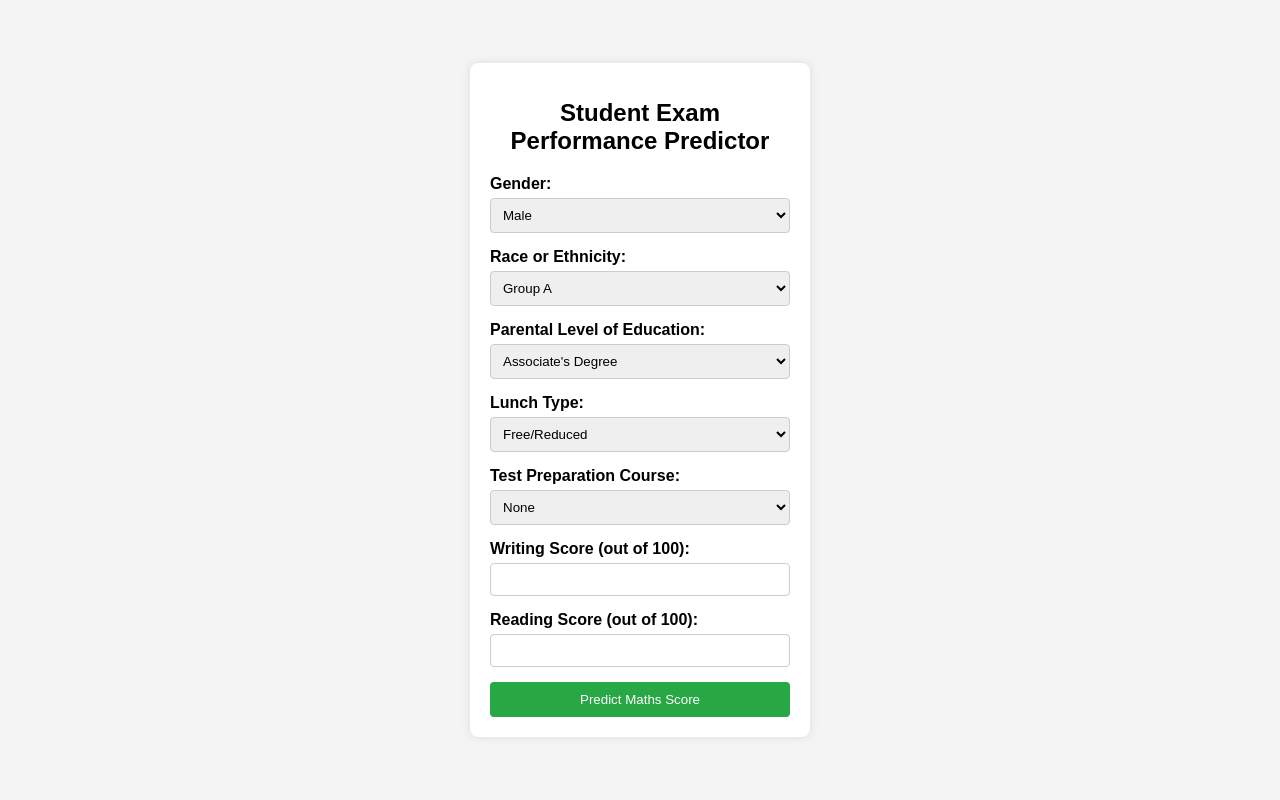
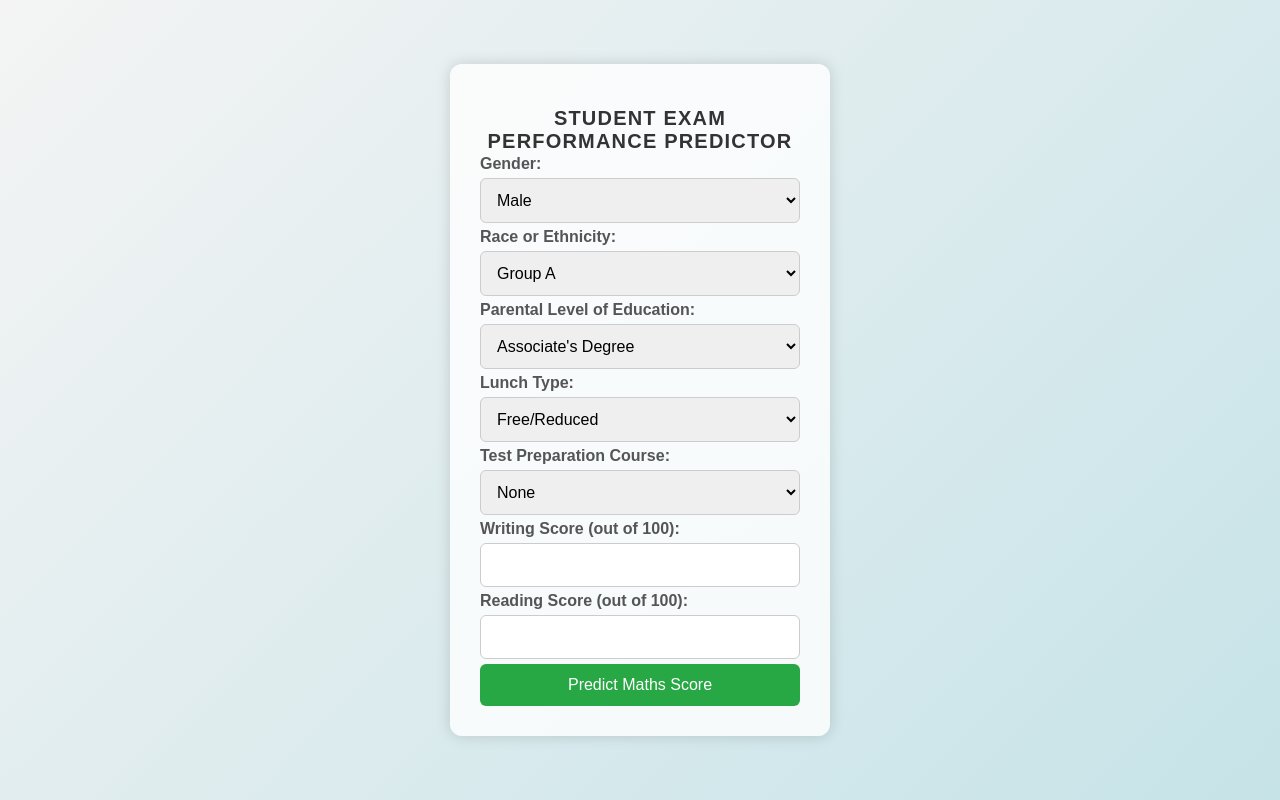
Before and after one commit to luckys111/Student-Performance-Prediction, a Flask app: page / in a window 1280 px wide. Run offline with Flask 3, Linux system fonts and the light colour scheme; parts of the project's set-up code (start-up, migrations or seed data) failed here and were passed over.

Commit message:
last commit message

```diff
--- a/static/styles.css
+++ b/static/styles.css
@@ -1,28 +1,57 @@
+/* Body and overall page styling */
 body {
     font-family: Arial, sans-serif;
-    background-color: #f4f4f4;
+    background: linear-gradient(135deg, #f4f4f4, #c6e3e8);
     margin: 0;
     padding: 0;
     display: flex;
     justify-content: center;
     align-items: center;
     height: 100vh;
+    overflow: hidden;
+    animation: gradientAnimation 8s ease infinite; /* Gradient animation */
 }
 
-.container {
-    background-color: #fff;
-    padding: 20px;
-    border-radius: 8px;
-    box-shadow: 0 0 10px rgba(0, 0, 0, 0.1);
-    width: 300px;
+/* Animation for the gradient background */
+@keyframes gradientAnimation {
+    0% {
+        background: linear-gradient(135deg, #f4f4f4, #c6e3e8);
+    }
+    50% {
+        background: linear-gradient(135deg, #a8d0e6, #f1f1f1);
+    }
+    100% {
+        background: linear-gradient(135deg, #f4f4f4, #c6e3e8);
+    }
 }
 
-h1 {
-    text-align: center; /* Aligning the heading to the left */
-    margin-bottom: 20px;
-    font-size: 24px; /* Optional: adjust the size if needed */
+/* Container for the form */
+.container {
+    background-color: rgba(255, 255, 255, 0.8); /* Slight transparency */
+    padding: 30px;
+    border-radius: 12px;
+    box-shadow: 0 0 15px rgba(0, 0, 0, 0.15);
+    width: 320px;
+    transition: transform 0.3s ease-in-out;
 }
 
+/* Hover effect to make the container pop */
+.container:hover {
+    transform: scale(1.05);
+}
+
+/* Title */
+h1 {
+    text-align: center;
+    margin-bottom: 2px;
+    font-size: 20px;
+    font-weight: bold;
+    color: #333;
+    text-transform: uppercase;
+    letter-spacing: 1.2px;
+}
+
+/* Form styling */
 form {
     display: flex;
     flex-direction: column;
@@ -31,29 +60,74 @@ form {
 label {
     margin-bottom: 5px;
     font-weight: bold;
+    color: #555;
 }
 
 select, input {
-    margin-bottom: 15px;
-    padding: 8px;
+    margin-bottom: 5px;
+    padding: 12px;
     border: 1px solid #ccc;
-    border-radius: 4px;
+    border-radius: 6px;
+    font-size: 16px;
+    transition: border-color 0.3s ease;
 }
 
+/* Focus effect on select/input fields */
+select:focus, input:focus {
+    border-color: #28a745;
+    outline: none;
+}
+
+/* Button styling */
 button {
-    padding: 10px;
+    padding: 12px;
     background-color: #28a745;
     color: #fff;
     border: none;
-    border-radius: 4px;
+    border-radius: 6px;
+    font-size: 16px;
     cursor: pointer;
+    transition: background-color 0.3s ease;
 }
 
+/* Hover effect for the button */
 button:hover {
     background-color: #218838;
 }
 
+/* Adding a soft fade-in effect for the prediction text */
 .prediction {
-    margin-top: 20px;
+    margin-top: 25px;
     text-align: center;
+    font-size: 18px;
+    font-weight: bold;
+    color: #333;
+    opacity: 0;
+    animation: fadeIn 1.5s forwards;
 }
+
+/* Fade-in animation */
+@keyframes fadeIn {
+    0% {
+        opacity: 0;
+    }
+    100% {
+        opacity: 1;
+    }
+}
+
+/* Animating the input container's appearance */
+@keyframes popIn {
+    0% {
+        transform: scale(0.9);
+        opacity: 0;
+    }
+    100% {
+        transform: scale(1);
+        opacity: 1;
+    }
+}
+
+.container {
+    animation: popIn 0.5s ease-out;
+}
--- a/templates/index.html
+++ b/templates/index.html
@@ -58,7 +58,7 @@
 
         {% if prediction %}
         <div class="prediction">
-            <h2>Predicted Maths Score: {{ prediction }}</h2>
+            <h2>Predicted Score: {{ prediction }}</h2>
         </div>
         {% endif %}
     </div>
```
